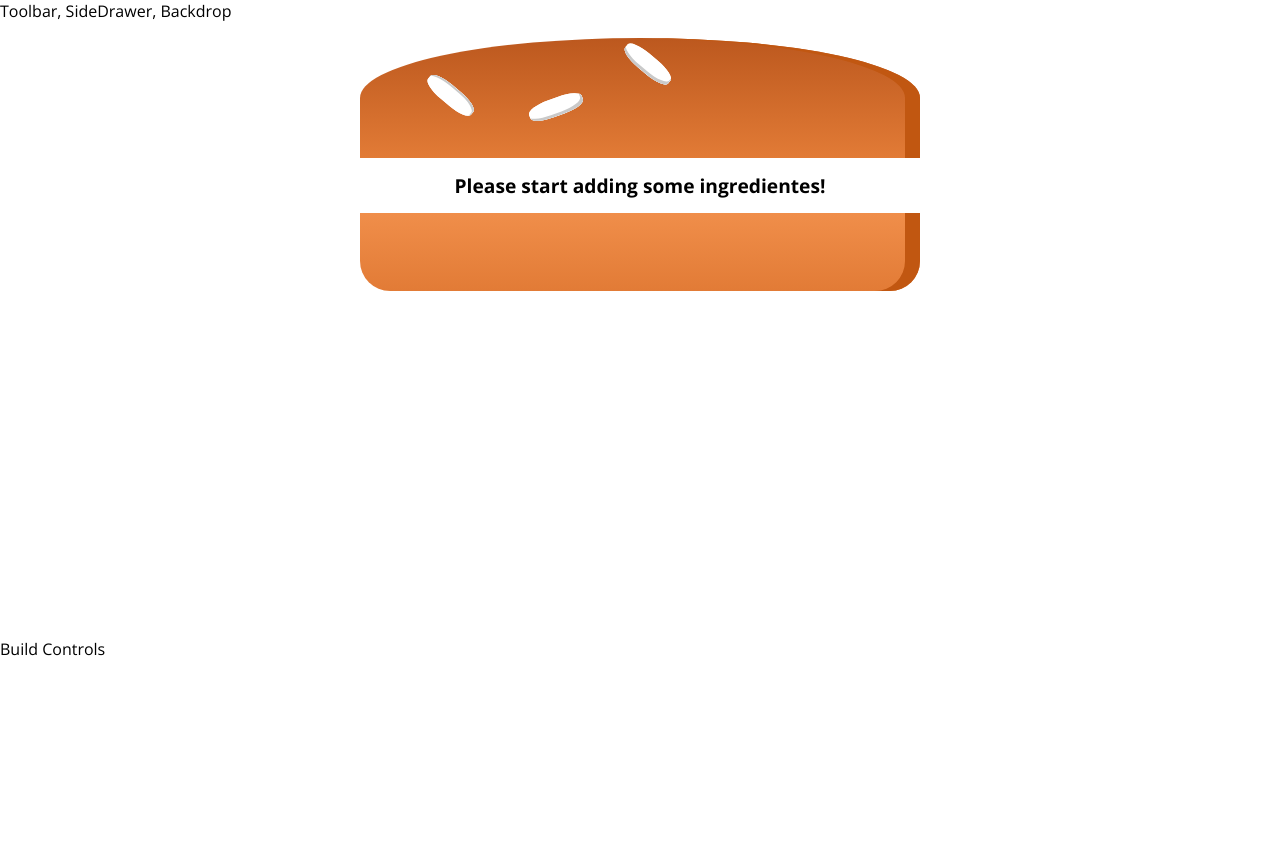
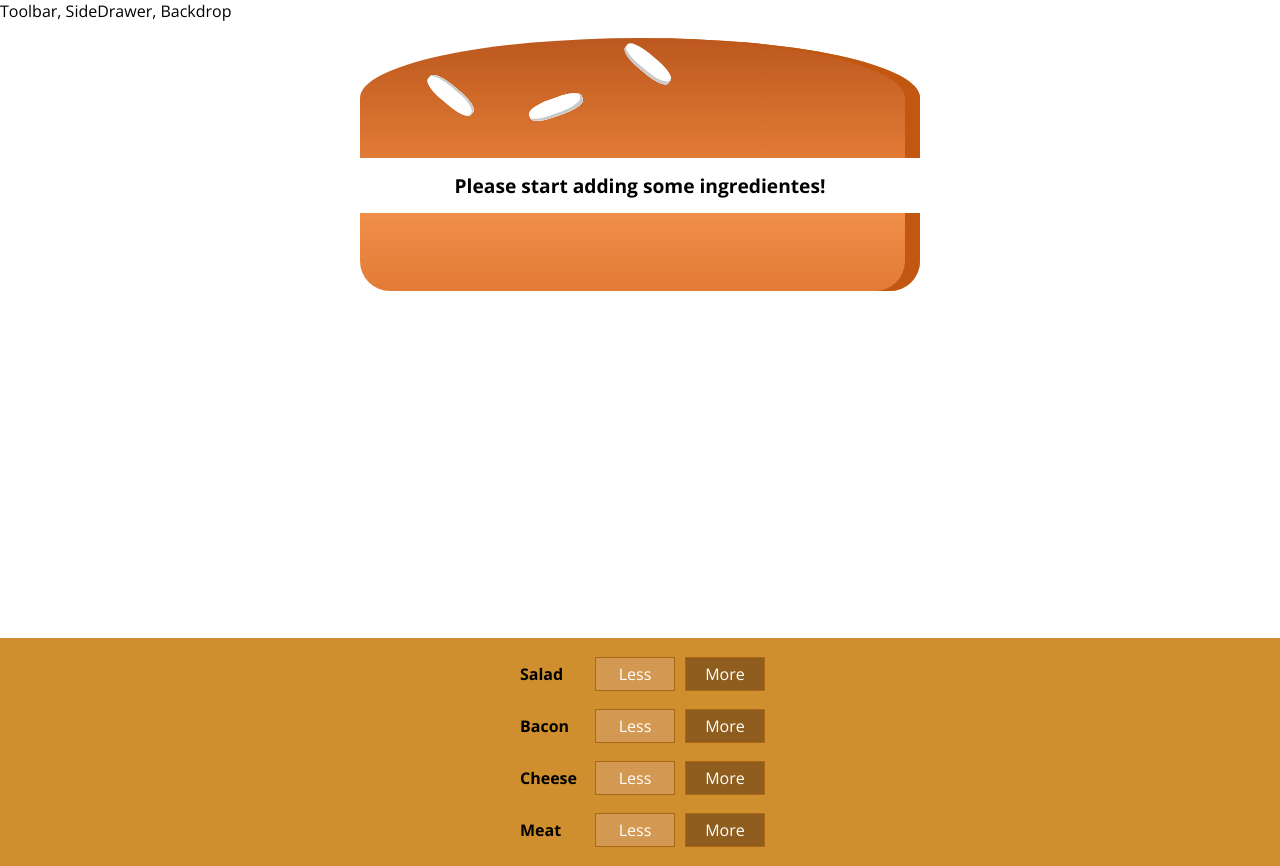
Before and after one commit to fontoful/telus-react-course, a React (Create React App) app: page / in a window 1280 px wide. Before the commit the page ends 800 px from the top, so only its background shows below. Built offline with nearby package versions, Linux system fonts and the light colour scheme.

Commit message:
add ingredients functionality implemented

```diff
--- /dev/null
+++ b/src/components/Burger/BuildControls/BuildControl/BuildControl.jsx
@@ -0,0 +1,16 @@
+import React from "react";
+import "./BuildControl.css";
+
+const BuildControl = ({ addIngredient, label }) => {
+	return (
+		<div className="BuildControl">
+			<div className="Label">{label}</div>
+			<button className="Less">Less</button>
+			<button className="More" onClick={addIngredient}>
+				More
+			</button>
+		</div>
+	);
+};
+
+export default BuildControl;
--- /dev/null
+++ b/src/components/Burger/BuildControls/BuildControls.jsx
@@ -0,0 +1,28 @@
+import React from "react";
+import BuildControl from "./BuildControl/BuildControl";
+import "./BuildControls.css";
+
+const controls = [
+	{ label: "Salad", type: "salad" },
+	{ label: "Bacon", type: "bacon" },
+	{ label: "Cheese", type: "cheese" },
+	{ label: "Meat", type: "meat" },
+];
+
+const BuildControls = ({ ingredientAdded }) => {
+	return (
+		<div className="BuildControls">
+			{controls.map((ctrl) => {
+				return (
+					<BuildControl
+						key={ctrl.label}
+						label={ctrl.label}
+						addIngredient={() => ingredientAdded(ctrl.type)}
+					/>
+				);
+			})}
+		</div>
+	);
+};
+
+export default BuildControls;
--- a/src/containers/BurgerBuilder/BurgerBuilder.jsx
+++ b/src/containers/BurgerBuilder/BurgerBuilder.jsx
@@ -1,5 +1,13 @@
 import React, { Component } from "react";
 import Burger from "../../components/Burger/Burger";
+import BuildControls from "../../components/Burger/BuildControls/BuildControls";
+
+const INGREDIENT_PRICES = {
+	salad: 0.5,
+	cheese: 0.4,
+	meat: 1.3,
+	bacon: 1.7,
+};
 
 class BurgerBuilder extends Component {
 	state = {
@@ -9,13 +17,33 @@
 			cheese: 0,
 			meat: 0,
 		},
+		totalPrice: 4,
+	};
+
+	addIngredienteHandler = (type) => {
+		const oldCount = this.state.ingredients[type];
+		const updatedCount = oldCount + 1;
+		const updatedIngredients = {
+			...this.state.ingredients,
+		};
+		updatedIngredients[type] = updatedCount;
+
+		const priceAddition = INGREDIENT_PRICES[type];
+		const oldPrice = this.state.totalPrice;
+		const newPrice = oldPrice + priceAddition;
+
+		// Set the state now
+		this.setState({
+			totalPrice: newPrice,
+			ingredients: updatedIngredients,
+		});
 	};
 
 	render() {
 		return (
 			<>
 				<Burger ingredients={this.state.ingredients} />
-				<div>Build Controls</div>
+				<BuildControls ingredientAdded={this.addIngredienteHandler} />
 			</>
 		);
 	}
```
Also changed, not shown: src/components/Burger/BurgerControls/BurgerControl/BurgerControl.jsx (deleted, +0 -14 lines), src/components/Burger/BurgerControls/BurgerControls.jsx (deleted, +0 -7 lines), src/components/Burger/BuildControls/BuildControl/BuildControl.css (renamed from src/components/Burger/BurgerControls/BurgerControl/BurgerControl.css), src/components/Burger/BuildControls/BuildControls.css (renamed from src/components/Burger/BurgerControls/BurgerControls.css).
